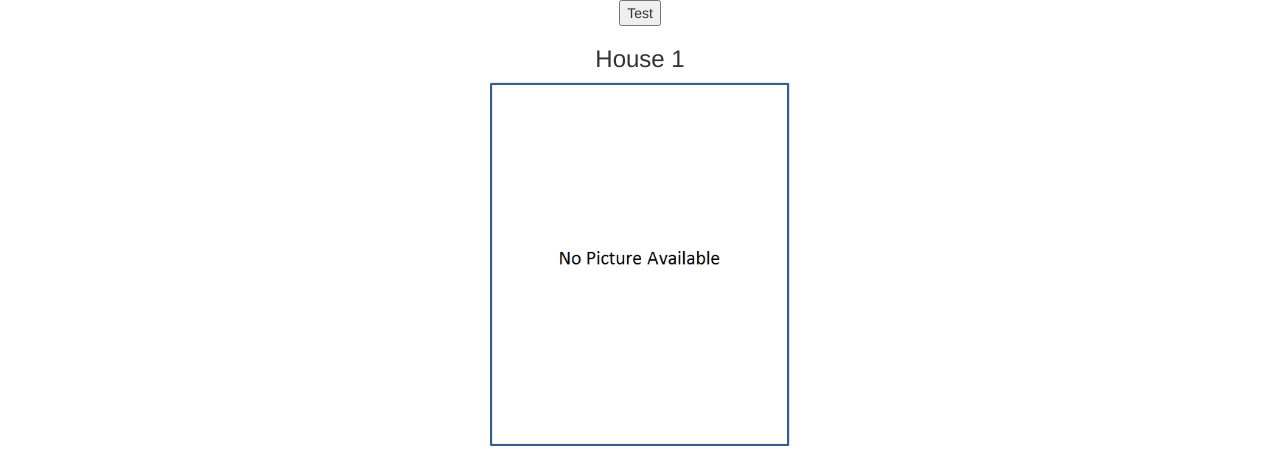
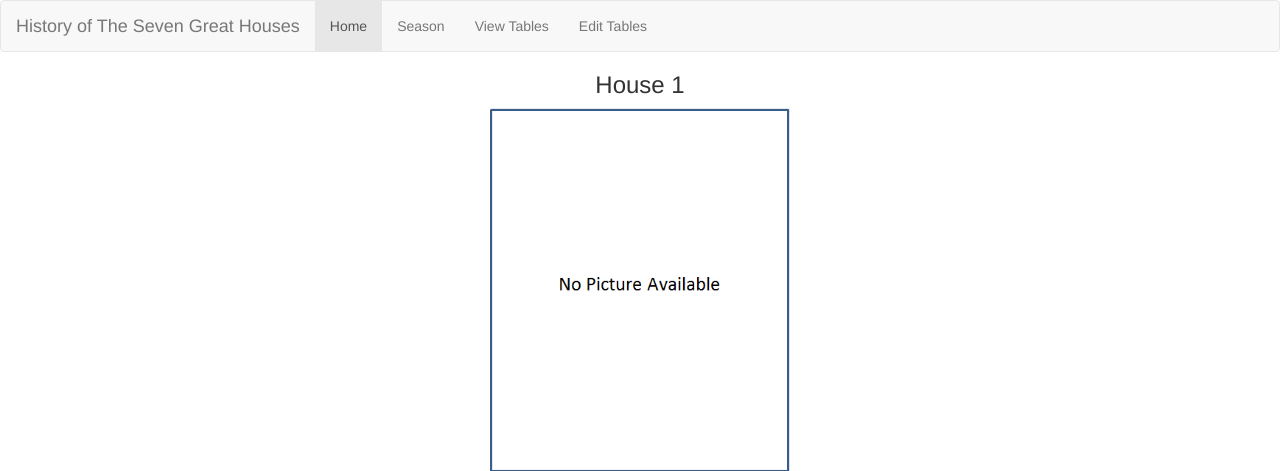
Before and after one commit to tylercrawford/GameOfThrones, a PHP site: page /view_house.php?house=1 in a window 1280 px wide. Shown: the top 471 px of the page. Run offline with PHP 8.4, Linux system fonts and the light colour scheme; data that the repository does not hold is empty.

Commit message:
dropdown season

```diff
--- a/view_house.php
+++ b/view_house.php
@@ -9,11 +9,11 @@
     <script type="text/javascript">
 
       function myFunction2(id) {
-            alert(id);
             $("#lords > *").hide();
             var season = "season_"+id;
 
             $("#"+season).show();
+            $("#season").text('Season ' + id);
       }
 
     </script>
@@ -23,8 +23,31 @@
     require_once("config.php");
   ?>
   <body>
+    <nav class="navbar navbar-default">
+      <div class="container-fluid">
+        <div class="navbar-header">
+          <a class="navbar-brand" href="#">History of The Seven Great Houses</a>
+        </div>
+        <ul class="nav navbar-nav">
+          <li class="active"><a href="http://plato.cs.virginia.edu/~cpm4er/">Home</a></li>
+          <li class="dropdown">
+            <a class="dropdown-toggle" data-toggle="dropdown" id="season" >Season
+            </a>
+            <ul class="dropdown-menu">
+              <center>
+              <li><p onClick="myFunction2('1')">Season 1</p></li>
+              <li><p onClick="myFunction2('2')">Season 2</p></li>
+              <li><p onClick="myFunction2('3')">Season 3</p></li>
+              <li><p onClick="myFunction2('4')">Season 4</p></li>
+              <li><p onClick="myFunction2('5')">Season 5</p></li>
+            </ul>
+          </li>
+          <li><a href="http://plato.cs.virginia.edu/~cpm4er/view/view.html">View Tables</a></li>
+          <li><a href="http://plato.cs.virginia.edu/~cpm4er/edit/edit.html">Edit Tables</a></li>
+        </ul>
+      </div>
+    </nav>
     <center>
-    <button onClick="myFunction2('4')">Test</button>
 
       <h3>House <?php echo $_GET['house']; ?></h3>
         <div id="lords">
```
